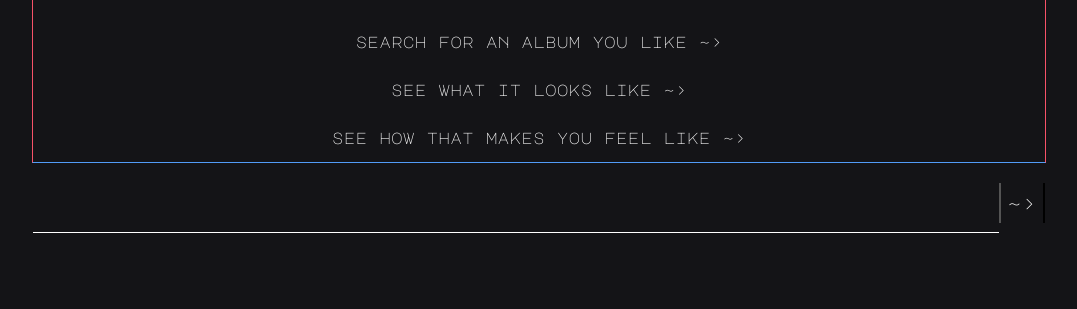
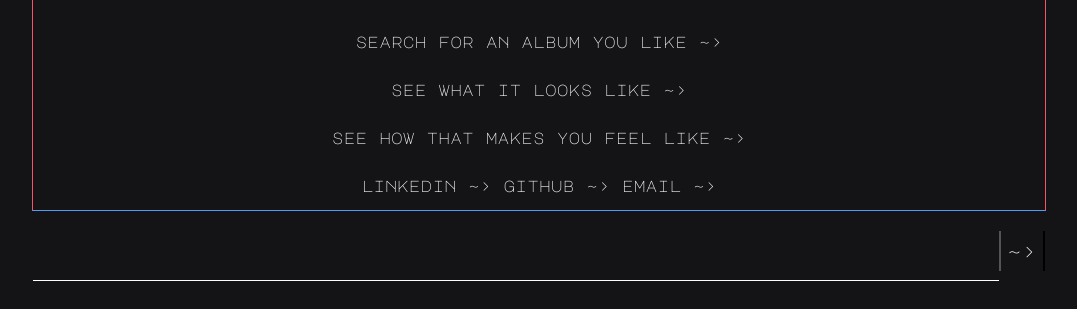
Before and after one commit to pfranciskoe/TrackWave, a website built with webpack: page public/index.html in a window 1280 px wide. Shown: the part 131-440 px from the top of the page, without its empty margins (101-1178 px from the left). Built offline with nearby package versions, Linux system fonts and the light colour scheme.

Commit message:
added links

```diff
--- a/public/index.html
+++ b/public/index.html
@@ -14,6 +14,14 @@
     <p>search for an album you like ~></p>
     <p>see what it looks like ~></p>
     <p>see how that makes you feel like ~></p>
+    <p>
+      <a href="https://www.linkedin.com/in/peter-koe-377385128">linkedin ~></a>
+
+      <a href="https://github.com/pfranciskoe">github ~></a>
+
+      <a href='mailto:pfranciskoe@gmail.com'>email ~></a>
+
+    </p>
     </div>
     <form class='search-bar' name="search-bar" id="search-form">
       <input type="text" name="search-bar" id="search-input" autocomplete="off">
--- a/public/style.css
+++ b/public/style.css
@@ -27,7 +27,13 @@ body{
 .header:hover{
     cursor: default;
 }
-
+.header p a{
+    text-decoration: none;
+}
+.header p a:hover{
+    text-transform: capitalize;
+    text-shadow: 10px 10px 5px white;
+}
 
 .header-title{
     font-size: 60px;
```
